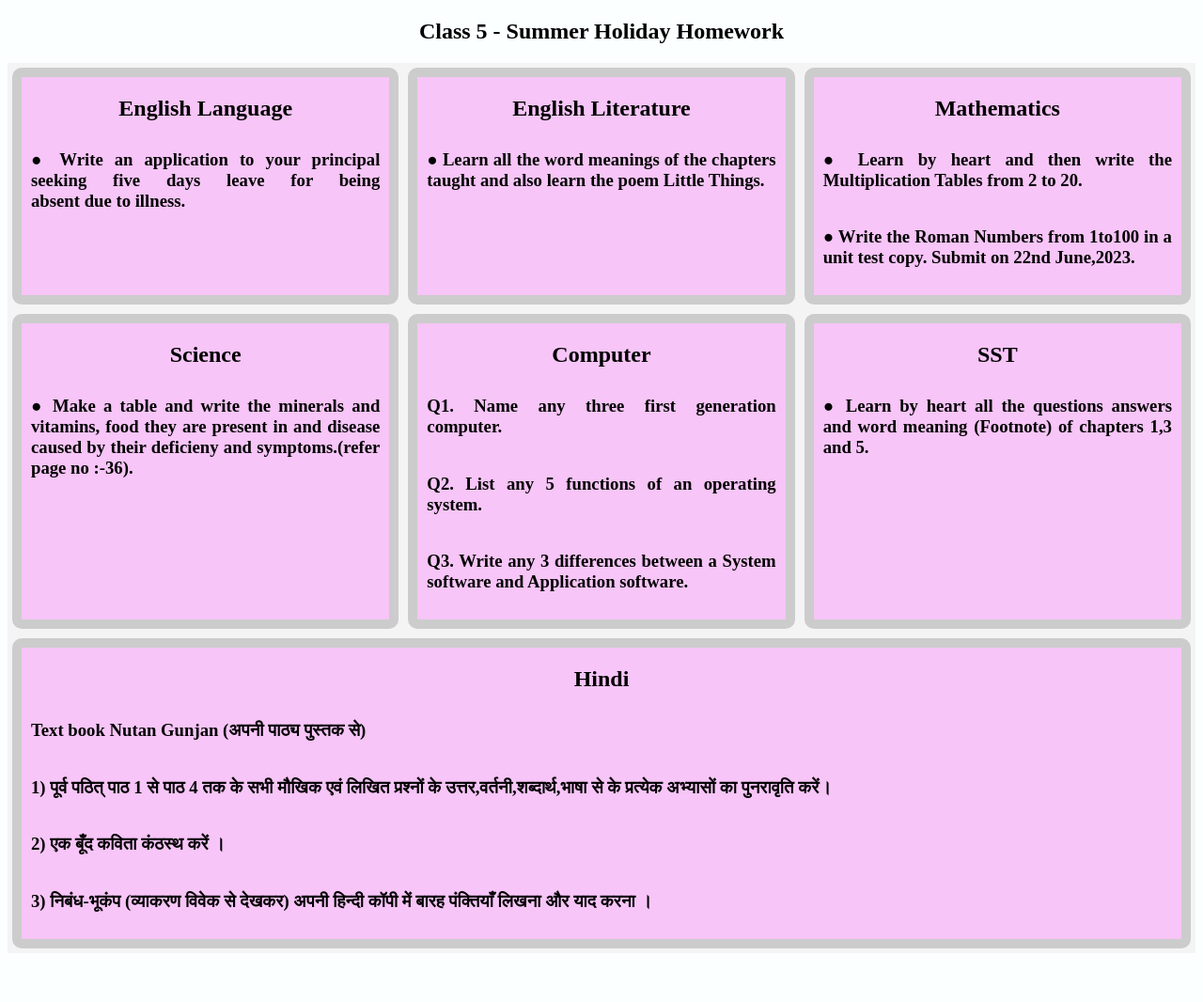
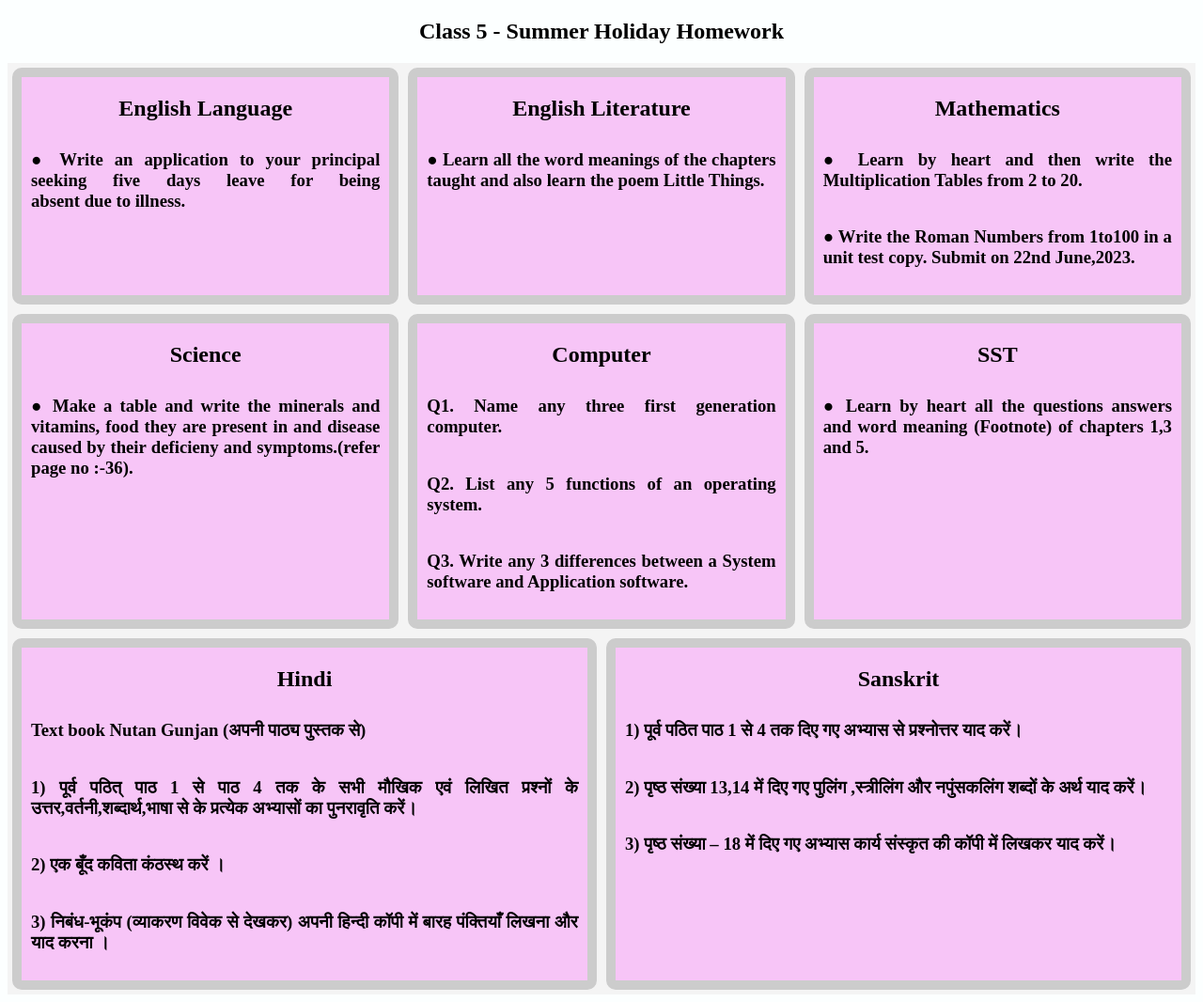
Before and after one commit to dnsctps/home-page, a plain HTML site: page class 5/subject.html in a window 1280 px wide. Shown: the whole page at 94% size. Before the commit the page ends 1022 px from the top, so only its background shows below. Drawn offline with Linux system fonts and the light colour scheme.

Commit message:
Update subject.html

```diff
--- a/class 5/subject.html
+++ b/class 5/subject.html
@@ -64,7 +64,13 @@
         <h3>2) एक बूँद कविता कंठस्थ करें । </h3>
         <h3>3) निबंध-भूकंप (व्याकरण विवेक से देखकर) अपनी हिन्दी कॉपी में बारह पंक्तियाँ लिखना और याद करना । </h3>
     </div>
+ <div class="sub"><h2>Sanskrit</h2>
 
+        <h3>1) पूर्व पठित पाठ 1 से 4 तक दिए गए अभ्यास से प्रश्नोत्तर याद करें।  </h3>
+        <h3>2) पृष्ठ संख्या 13,14 में दिए गए पुलिंग ,स्त्रीलिंग और नपुंसकलिंग शब्दों के अर्थ याद करें। </h3>
+        <h3>3) पृष्ठ संख्या – 18 में दिए गए अभ्यास कार्य संस्कृत  की कॉपी में लिखकर याद करें। </h3>
+    </div>
+</div>
 
 
 
```
